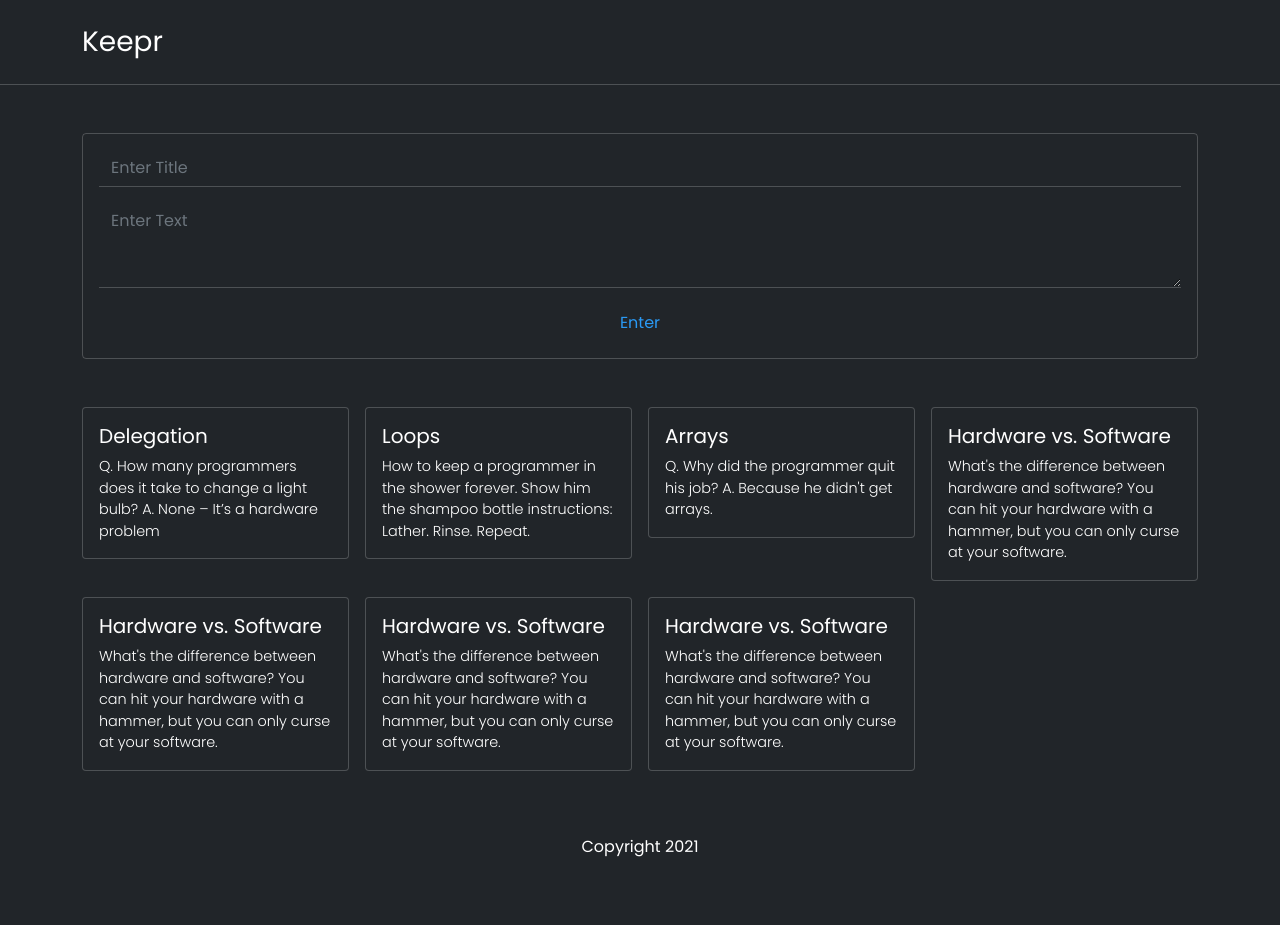
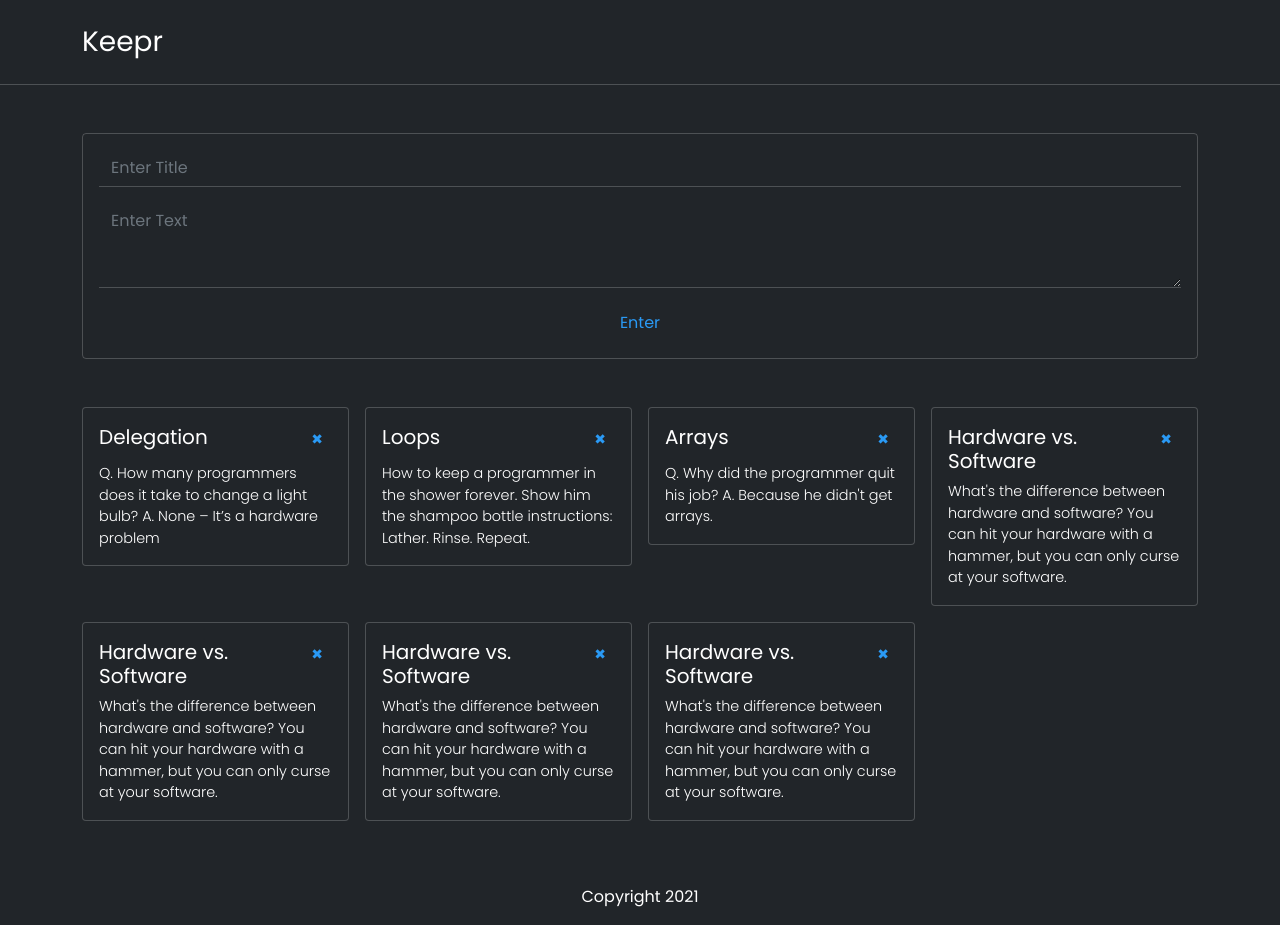
Before and after one commit to pratham-webdev/Google-Keep-Demo-React, a React (Create React App) app: page / in a window 1280 px wide. Before the commit the page ends 875 px from the top, so only its background shows below. Built offline with nearby package versions, Linux system fonts and the light colour scheme.

Commit message:
added delete functionality

```diff
--- a/src/components/app.jsx
+++ b/src/components/app.jsx
@@ -13,11 +13,19 @@ function App() {
     addNotes([...notesArray, inputItem]);
   }
 
+  function deleteNotes(id){
+    addNotes(prevalue =>{
+      return prevalue.filter((el,index) => {
+        return index !== id;
+      });
+    });
+  }
+
   return (
     <div>
       <Header />
       <Input updateNotes={updateNotes} />
-      <NotesCollection notesArray={notesArray} />
+      <NotesCollection notesArray={notesArray} deleteNotes={deleteNotes} />
       <Footer />
     </div>
   );
--- a/src/components/note.jsx
+++ b/src/components/note.jsx
@@ -1,16 +1,25 @@
-import React from 'react';
+import React from "react";
 
 function Note(props) {
   return (
     <div className="col">
-    <div className="card text-white bg-dark border-lt">
-      <div className="card-body">
-        <h5 className="card-title">{props.title}</h5>
-        <p className="card-text">
-          {props.content}
-        </p>
+      <div className="card text-white bg-dark border-lt">
+        <div className="card-body">
+         <div className="d-flex justify-content-between align-items-baseline pb-2">
+         <h5 className="card-title m-0 ">{props.title}</h5>
+          <button
+            onClick={() => {
+              props.deleteNotes(props.id);
+            }}
+            className="btn btn-sm btn-main"
+          >
+           ✖
+          </button>
+         </div>
+          <p className="card-text">{props.content}</p>
+
+        </div>
       </div>
-    </div>
     </div>
   );
 }
--- a/src/components/notes-collection.jsx
+++ b/src/components/notes-collection.jsx
@@ -6,7 +6,7 @@ function NotesCollection(props) {
     <div className="py-5 container">
       <div className="row row-cols-xs-1 row-cols-sm-2 row-cols-md-3 row-cols-lg-4 g-2 g-lg-3">
         {props.notesArray.map((item, index) => (
-          <Note key={index} title={item.title} content={item.content} />
+          <Note key={index} id={index} title={item.title} content={item.content} deleteNotes={props.deleteNotes} />
         ))}
       </div>
     </div>
```
